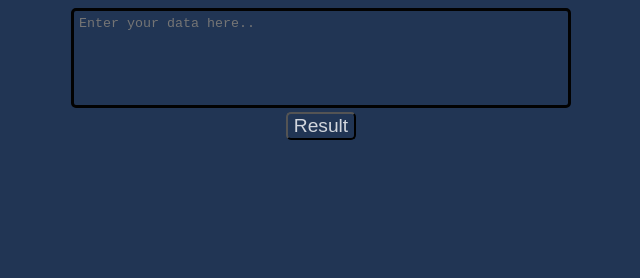
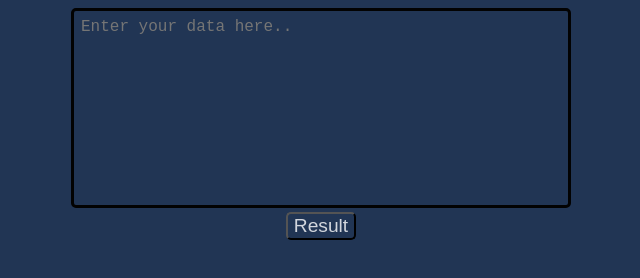
Before and after one commit to KaraBala10/Statistics, a plain HTML site: page index1.html in a window 1280 px wide. Shown: the whole page, without its empty margins (319-959 px from the left). Drawn offline with Linux system fonts and the light colour scheme.

Commit message:
Update style.css

```diff
--- a/style.css
+++ b/style.css
@@ -1,4 +1,4 @@
-*{
+* {
     background-color: rgb(33, 53, 84);
     color: rgba(255, 255, 255, 0.799);
     text-align: center;
@@ -8,23 +8,21 @@
 button {
     font-size: larger;
     border-radius: 5px;
+    cursor: pointer;
 }
 
-#textarea{
-    height: 100px;
+#textarea {
+    height: 200px;
     width: 500px;
     margin: auto;
     border: 3px solid rgb(2, 2, 2);
     border-radius: 5px;
     text-align: left;
-    padding: 5px;
+    padding: 7px;
+    font-size: large;
 }
 
-[contentEditable=true]:empty:not(:focus):before {
-    content: attr(data-text)
-}
-
-textarea{
+textarea {
     text-align: left;
     resize: none;
 }
```
